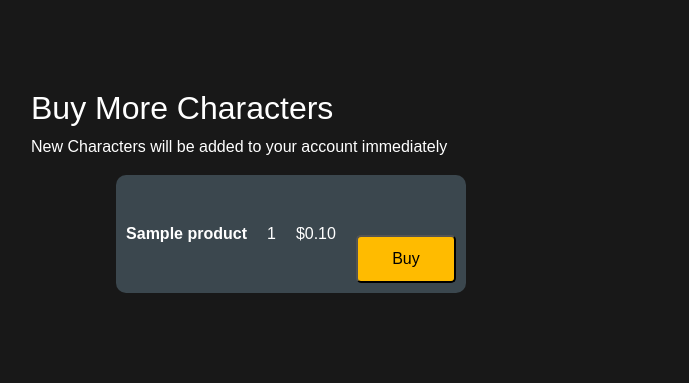
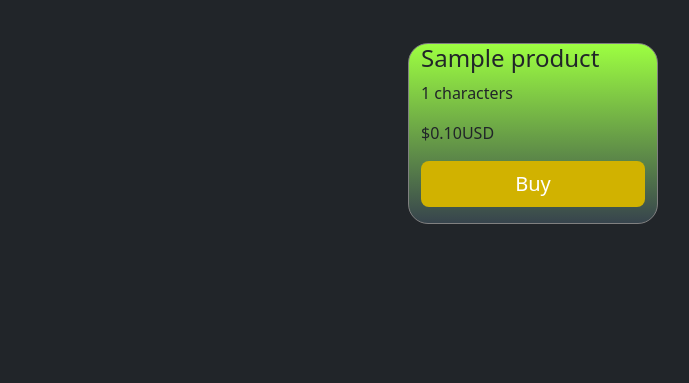
Before and after one commit to Ferdinand737/parrot-site, a Django app: page /user_page/1/ in a window 1280 px wide. Shown: the part 611-994 px from the top of the page, without its empty margins (107-796 px from the left). After the commit the page ends 835 px from the top, so only its background shows below. Run offline with Django 4.2, Linux system fonts and the light colour scheme; a user stored in the database is signed in; tables that the repository leaves empty hold one stand-in row (values such as "Sample post").

Commit message:
massive styling improvments

```diff
--- a/parrotsite/parrotpayments/static/styles.css
+++ b/parrotsite/parrotpayments/static/styles.css
@@ -1,39 +1,75 @@
-body {
-    /* background-color: #333;
-    color: #fff;
-    font-family: sans-serif;
-    display: flex;
-    flex-direction: column;
-    justify-content: center;
-    align-items: center;
-    height: 100vh;
-    margin: 0; */
+#profile-pic {
+    border-radius: 50%;
+    height: 80;
+    width: 80;
 }
 
-/*
-.login-button {
-    display: block;
-    margin-top: 20px;
-    padding: 10px 20px;
-    background-color: #7289da;
-    color: #fff;
-    text-decoration: none;
-    border-radius: 5px;
+#user-info, #transaction-history {
+    border-radius: 20px;
+    border-style: solid;
+    border-color: grey;
+    background: linear-gradient(to bottom, #0d6d85, #37444d);
+    border-width: 1px;
+    width: 30%;
+    min-width: 400px;
+    max-height: 370px;
+}
+
+#product {
+    border-radius: 20px;
+    border-style: solid;
+    border-color: grey;
+    border-width: 1px;
+    background: linear-gradient(to bottom, #9dff41, #37444d);
+    width: 15%;
+    min-width: 250px;
+}
+
+#navbar-logo {
+    height: 50px;
+    width: 50px;
+}
+
+.navbar-collapse {
+    justify-content: flex-end;
+}
+
+.dropdown-toggle{
+    color:white;
+}
+
+.navbar {
+    background:#000;
+}
+
+.nav-link, .navbar-brand {
+    cursor: pointer;
+    color: white;
+}
+
+.nav-link .nav-link{
+    color: white;
+    text-align:end;
+    margin-right: 1em !important;
+}
+
+.navbar-nav .nav-link:visited {
+    color: white !important;
+}
+
+.nav-item {
+    text-align: end;
+}
+
+.nav-link:hover, .navbar-brand:hover, .side-link:hover{
+    color: #5dd1ef;
 }
 
 
-.add-button {
-    display: block;
-    margin-top: 10px;
-    padding: 10px 20px;
-    background-color: #43b581;
-    color: #fff;
-    text-decoration: none;
-    border-radius: 5px;
-} */
+.table tr, .table th, .table td {
+    background-color: transparent;
+}
 
-#user-info {
-    display:block;
-    visibility: visible;
-    z-index: 100;
+#table-wrap{
+    overflow-y: auto;
 }
--- a/parrotsite/parrotpayments/templates/head.html
+++ b/parrotsite/parrotpayments/templates/head.html
@@ -2,14 +2,24 @@
 <head>
     <meta charset="utf-8">
     <meta name="viewport" content="width=device-width, initial-scale=1">
-    <link rel="stylesheet" href="{% static 'styles.css' %}">
     <title>{{ page_title }}</title>
+
     <link rel="icon" type="image/x-icon" href="{% static 'images/favicon.ico' %}">
+
+    <!-- Bootstrap CSS -->
     <link rel="stylesheet" href="https://cdn.jsdelivr.net/npm/bootstrap@5.3.0/dist/css/bootstrap.min.css">
+
     <!-- jQuery library -->
     <script defer src="https://ajax.googleapis.com/ajax/libs/jquery/3.6.4/jquery.min.js"></script>
+
     <!-- Latest compiled JavaScript -->
     <script defer src="https://cdn.jsdelivr.net/npm/bootstrap@5.3.0/dist/js/bootstrap.bundle.min.js"></script>
 
+    <!-- Popper JS -->
+    <script src="https://cdnjs.cloudflare.com/ajax/libs/popper.js/1.16.0/umd/popper.min.js"></script>
+
     <script defer src="{% static 'scripts.js' %}"></script>
+
+    <link rel="stylesheet" href="{% static 'styles.css' %}">
+
 </head>
--- /dev/null
+++ b/parrotsite/parrotpayments/templates/navbar.html
@@ -0,0 +1,21 @@
+{% load static %}
+
+<nav class="navbar navbar-expand-sm">
+    <a class="navbar-brand"><img id="navbar-logo" src="{% static 'images/parrot_5_round.png' %}"></a>
+    <button class="navbar-toggler navbar-dark" type="button" data-bs-toggle="collapse" data-bs-target="#main-navigation">
+        <span class="navbar-toggler-icon"></span>
+    </button>
+    <div class="collapse navbar-collapse" id="main-navigation">
+        <ul class="navbar-nav d-flex align-items-center text-light">
+            <li class="nav-item">
+                <a class="nav-link" href="https://github.com/Ferdinand737/voice-clone-bot">Parrot Bot GitHub</a>
+            </li>
+            <li class="nav-item">
+                <a class="nav-link" href="https://github.com/Ferdinand737/parrot-site">Parrot Site GitHub</a>
+            </li>
+            <li class="nav-item">
+                <a class="nav-link" href="/logout">Logout</a>
+            </li>
+        </ul>
+    </div>
+</nav>
--- a/parrotsite/parrotpayments/templates/user.html
+++ b/parrotsite/parrotpayments/templates/user.html
@@ -1,173 +1,91 @@
-<!DOCTYPE html>
+{% extends 'base.html' %}
 {% load static %}
-<html>
-<head>
-    <title>User Detail</title>
-    <link rel="icon" href="{% static 'images/favicon.ico' %}">
-    <link rel="stylesheet" href="https://cdn.jsdelivr.net/npm/bootstrap@5.3.0/dist/css/bootstrap.min.css">
-    <!-- jQuery library -->
-    <script src="https://ajax.googleapis.com/ajax/libs/jquery/3.6.4/jquery.min.js"></script>
-    <!-- Latest compiled JavaScript -->
-    <script src="https://cdn.jsdelivr.net/npm/bootstrap@5.3.0/dist/js/bootstrap.bundle.min.js"></script>
-    <style>
-        body {
-            background-color: #181818;
-            color: #fff;
-            font-family: Arial, sans-serif;
-        }
+{% block content %}
+{% include 'navbar.html' %}
+<div id="container" class="m-5 row justify-content-center">
 
-        h1 {
-            color: #fff;
-        }
-
-        table {
-            border-collapse: collapse;
-            margin: 0 auto; /* Center the table */
-            border-radius: 10px; /* Round the corners */
-            overflow: hidden; /* Hide overflowing content */
-        }
-        #payment-table {
-            background-color: #3b474e;
-        }
-
-        th, td {
-            padding: 10px;
-            text-align: left;
-        }
-
-        #user-information, #transaction-history {
-            width: 500px;
-            border-radius: 4%;
-            padding: 40px;
-            margin: 50px;
-        }
-
-        #payment-information {
-            width: 600px;
-            border-radius: 4%;
-            padding: 40px;
-            margin: 50px;
-        }
-        .buy-button {
-            display: block;
-            margin-top: 50px;
-            padding: 10px 20px;
-            background-color: #ffbb00;
-            color: #000;
-            text-decoration: none;
-            border-radius: 5px;
-            width: 100px;
-            text-align: center;
-        }
-        #profile-pic{
-            border-radius: 50%;
-            width: 80px;
-            height: 80px;
-        }
-    </style>
-</head>
-
-
-<body class="m-5">
-    <div class="d-flex justify-content-end">
-        <a id="logout-button" class="btn btn-secondary" href="/logout">Logout</a>
-    </div>
-    {% if purchase_status == "success" %}
-    <div class="mt-3 alert alert-success alert-dismissible fade show text-center" role="alert">
-        You have successfully purchased characters for your account
-        <button type="button" class="btn-close" data-bs-dismiss="alert" aria-label="Close"></button>
-    </div>
-    {% elif purchase_status == "cancelled" %}
-    <div class="mt-3 alert alert-danger alert-dismissible fade show text-center" role="alert">
-        You have cancelled your transaction
-        <button type="button" class="btn-close" data-bs-dismiss="alert" aria-label="Close"></button>
-    </div>
-    {% endif %}
-
-
-    <div id="user" class="row">
-        <div id="user-information" class="col-md-6">
-            <div id="name-avatar" class="row">
-                <div class="col-md-3 d-flex align-items-center">
+    <div id="user-info" class="text-light col-md-6 m-5">
+        <div id="name-avatar" class="row m-2">
+            <div class="col-sm-2 d-flex align-items-center">
                 <img id="profile-pic" src="https://cdn.discordapp.com/avatars/{{siteuser.id}}/{{siteuser.avatar}}">
-                </div>
-                <div class="col-md-9 d-flex align-items-center">
+                <div class="m-2">
                     <h4>{{ siteuser.discord_tag }}</h4>
                 </div>
             </div>
-
-            <table>
+        </div>
+        <div class="m-2">
+            <p>Usage Summary</p>
+        </div>
+        <div id="usage-data" class="m-2">
+            <table id="usage-table" class="table table-hover table-borderless">
                 <tr>
-                    <th>Total Characters Used:</th>
-                    <td>{{ user.total_chars_used }}</td>
+                    <td class="text-light">Total Characters Used</td>
+                    <td class="text-end text-light">{{ user.total_chars_used }}</td>
                 </tr>
                 <tr>
-                    <th>Monthly Character Limit:</th>
-                    <td>{{ user.monthly_char_limit }}</td>
+                    <td class="text-light">Monthly Character Limit</td>
+                    <td class="text-end text-light">{{ user.monthly_char_limit }}</td>
                 </tr>
                 <tr>
-                    <th>Monthly Characters Used:</th>
-                    <td>{{ user.monthly_chars_used }}</td>
+                    <td class="text-light">Monthly Characters Used</td>
+                    <td class="text-end text-light">{{ user.monthly_chars_used }}</td>
                 </tr>
                 <tr>
-                    <th>Character Credit:</th>
-                    <td>{{ user.char_credit }}</td>
+                    <td class="text-light">Character Credit</td>
+                    <td class="text-light text-end">{{ user.char_credit }}</td>
                 </tr>
                 <tr>
-                    <th>Last Character Reset:</th>
-                    <td>{{ user.last_char_reset|date:"M d, Y" }}</td>
+                    <td class="text-light">Last Character Reset</td>
+                    <td class="text-light text-end">{{ user.last_char_reset|date:"M d, Y" }}</td>
                 </tr>
                 <tr>
-                    <th>Next Character Reset:</th>
-                    <td>{{ next_reset|date:"M d, Y" }}</td>
+                    <td class="text-light">Next Character Reset</td>
+                    <td class="text-light text-end">{{ next_reset|date:"M d, Y" }}</td>
                 </tr>
-            </table>
-        </div>
-
-        <div id="transaction-history" class="col-md-6">
-
-            <h4>Transaction History</h4>
-
-            <table>
-                <tbody>
-                    <tr>
-                        <th>Date</th>
-                        <th>Product</th>
-                        <th>Amount Paid</th>
-                    </tr>
-                    {% for transaction in transactions %}
-                        <tr>
-                            <td>{{ transaction.date_time|date:"M d, Y" }}</td>
-                            <td>{{ transaction.product.name }}</td>
-                            <td>${{ transaction.get_display_amount }}</td>
-                        </tr>
-                    {% endfor %}
-                </tbody>
             </table>
         </div>
     </div>
 
-    <div id="payment-information">
-        <h2>Buy More Characters</h2>
-        <p>New Characters will be added to your account immediately</p>
-        <table id="payment-table">
+    <div id="transaction-history" class="col-md-6 m-5 d-flex flex-column align-items-center">
+        <h4 class="text-light mt-4">Transaction History</h4>
+        <div id="table-wrap">
+            <table id="usage-table" class="table table-hover table-borderless">
                 <tbody>
+                    <tr>
+                        <th class="text-light">Date</th>
+                        <th class="text-light">Product</th>
+                        <th class="text-light">Amount Paid</th>
+                    </tr>
+                    {% for transaction in transactions %}
+                        <tr>
+                            <td class="text-light">{{ transaction.date_time|date:"M d, Y" }}</td>
+                            <td class="text-light">{{ transaction.product.name }}</td>
+                            <td class="text-light">${{ transaction.get_display_amount }}</td>
+                        </tr>
+                    {% endfor %}
+                </tbody>
+
+            </table>
+        </div>
+    </div>
+
+</div>
+<div id="shop" class="m-5 row justify-content-center">
     {% for product in products %}
-                <tr>
-                    <th>{{ product.name }}</th>
-                    <td>{{ product.num_characters }}</td>
-                    <td>${{ product.get_display_price }}</td>
-                    <td>
+        <div id="product" class="m-3">
+            <h4>{{ product.name }}</h4>
+            <p>
+                {{ product.num_characters }} characters
+            </p>
+            <p>
+                ${{ product.get_display_price }}USD
+            </p>
             <form action="/payments/checkout/{{product.id}}" method="POST">
                 {% csrf_token %}
-                            <button class="buy-button" type="submit" id="checkout-button">Buy</button>
+                <button class="btn btn-lg btn-secondary w-100 border border-0" style="background-color: #d1b200" type="submit" id="checkout-button">Buy</button>
             </form>
-                    </td>
-                </tr>
+
+        </div>
     {% endfor %}
-
-            </tbody>
-        </table>
 </div>
-</body>
-</html>
+{% endblock %}
```
Lines whose indentation alone changed are shown as unchanged.
